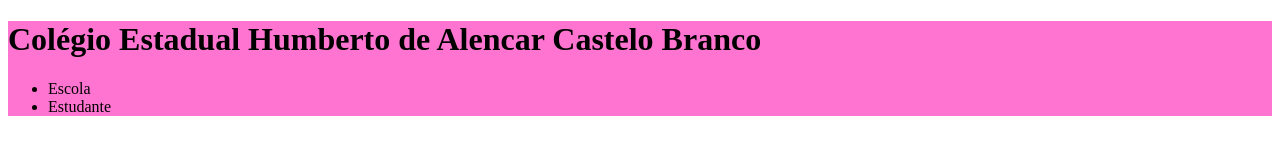
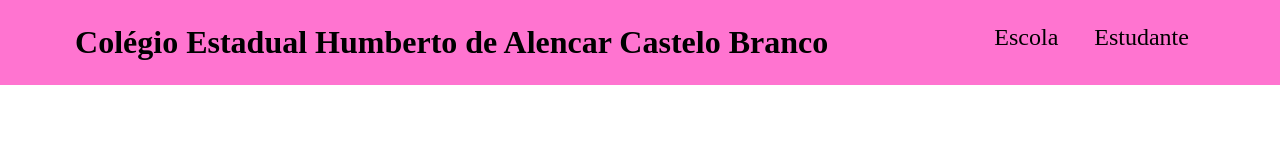
Before and after one commit to juliaemaria123/site-mariaa, a plain HTML site: page index.html in a window 1280 px wide. Drawn offline with Linux system fonts and the light colour scheme.

Commit message:
Add files via upload

```diff
--- a/index.html
+++ b/index.html
@@ -8,10 +8,10 @@
     <link rel="stylesheet" href="style.css">
 </head>
 <body>
-   <header> <h1>Colégio Estadual Humberto de Alencar Castelo Branco</h1>
-    <ul>
-        <li>Escola</li>
-        <li>Estudante</li>
+   <header class="cabecalho"> <h1>Colégio Estadual Humberto de Alencar Castelo Branco</h1>
+    <ul class="cabecalho-lista">
+        <li class="cabecalho-lista-item">Escola</li>
+        <li class="cabecalho-lista-item">Estudante</li>
     </ul></header>
 
 </body>
--- a/style.css
+++ b/style.css
@@ -1,4 +1,17 @@
-header{
+*{
+margin: 0;
+padding: 0;
+}
+
+.cabecalho {
     background-color: #FF74D0;
     color: black;
+    display: flex;
+    justify-content: space-around;
+    padding: 24px 0;
 }
+.cabecalho-lista-item{
+display: inline-block;
+margin: 0 16px;
+font-size: 24px;
+}
```
